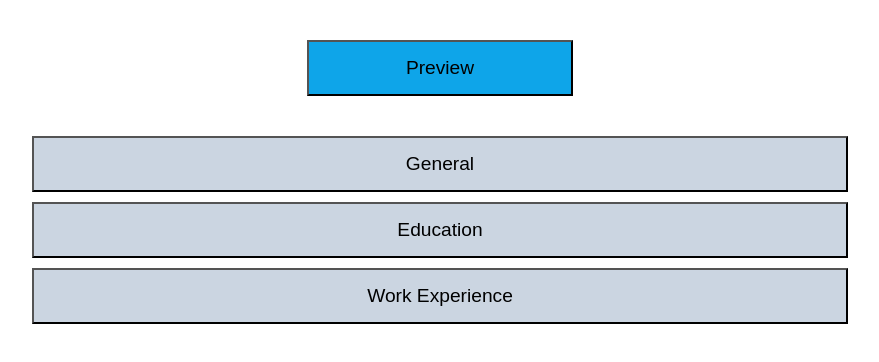
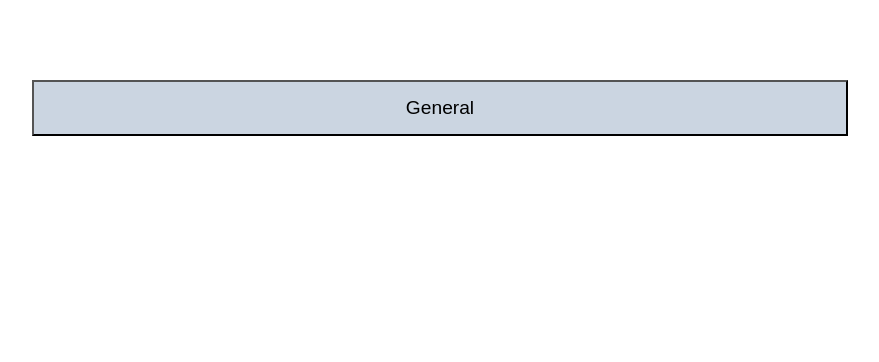
Before and after one commit to wojwoj8/TOP-CV-PROJECT, a React (Create React App) app: page / in a window 1280 px wide. Shown: the top 362 px of the page, without its empty margins (200-1079 px from the left). Built offline with nearby package versions, Linux system fonts and the light colour scheme; a web font is replaced by a local one.

Commit message:
something like that

```diff
--- a/src/App.js
+++ b/src/App.js
@@ -2,66 +2,72 @@ import './App.css';
 import './components/Forms.scss';
 import './components/Preview.scss'
 import uniqid from "uniqid";
-import React, { Component } from 'react';
+import React, { useState } from 'react';
 import Forms from './components/Forms';
 import Preview from './components/Preview';
 
 
-class App extends Component {
-  constructor(props){
-    super(props);
+function App() {
 
-    // this.editButt = this.editButt.bind(this);
+  const [data, setData] = useState({
+    general: {
+            name: '',
+            surname: '',
+            email: '',
+            github: '',
+          },
+  // const [data, setData] = useState({
+  //   state: {
+  //     general: {
+  //       name: '',
+  //       surname: '',
+  //       email: '',
+  //       github: '',
+  //     },
+  //     education: {
+  //       school: '',
+  //       degree: '',
+  //       city: '',
+  //       startDate: '',
+  //       finishDate: '',
+  //       id: uniqid(),
+  //     },
+  //     practical: {
+  //       companyName: '',
+  //       positionTitle: '',
+  //       startDateP: '',
+  //       finishDateP: '',
+  //       mainTasks: '',
+  //       id: uniqid(),
+  //     },
+  //     educations: [],
+  //     practicals: [],
 
-    this.state = {
-      general: {
-        name: '',
-        surname: '',
-        email: '',
-        github: '',
-      },
-      education: {
-        school: '',
-        degree: '',
-        city: '',
-        startDate: '',
-        finishDate: '',
-        id: uniqid(),
-      },
-      practical: {
-        companyName: '',
-        positionTitle: '',
-        startDateP: '',
-        finishDateP: '',
-        mainTasks: '',
-        id: uniqid(),
-      },
-      educations: [],
-      practicals: []
+  //   }
+  })
 
-    }
-  }
 
-  handleChange = (e) =>{
+  const handleChange = (e) =>{
     let field = e.target.name
     let formPart = e.target.parentNode.parentNode.className;
     // console.log(e.target.value);
     // console.log(formPart)
-
-    this.setState(prevSate =>({
+  //  console.log(data)
+    setData(prevSate =>({
       [formPart]: {
         ...prevSate[formPart],
         [field]: e.target.value,
+
       }
     }))
 
   }
-  showHide = (e) =>{
+  const showHide = (e) =>{
     const butt = e.target;
     let form = butt.nextElementSibling;
     form.classList.toggle('hidden');
 }
-  showHidePrev = (e) =>{
+  const showHidePrev = (e) =>{
     const butt = e.target;
     let form = butt.nextElementSibling;
     // butt.innerHTML = 'show'
@@ -70,7 +76,7 @@ class App extends Component {
     form.classList.toggle('hidden');
   }
 
-  onSub = (e) =>{
+  const onSub = (e) =>{
     e.preventDefault();
     // need to make array in order to concat
     const inpu = Array.from(e.target.parentElement.querySelectorAll('input'));
@@ -136,7 +142,7 @@ class App extends Component {
 
   }
 
-  editButt = (e, name) =>{
+  const editButt = (e, name) =>{
     // console.log(e);
     const prev = document.querySelector('.preview-content');
     const forms = document.querySelector('.forms-side');
@@ -156,41 +162,34 @@ class App extends Component {
     }))
     //console.log(this.state.education)
   }
-  render(){
-    const {name, surname, email, github} = this.state.general
+
+    // const {name, surname, email, github} = data.state.general;
     // const {school, degree, finishDate, startDate} = this.state.education
     // const {companyName, positionTitle, startDateP, finishDateP, mainTasks} = this.state.practical
   return (
     <div className="App">
       <Forms
-        handleChange={this.handleChange}
-        general={this.state.general}
-        education = {this.state.education}
-        practical = {this.state.practical}
-        onSub={this.onSub}
-        showHide={this.showHide}
+        handleChange={handleChange}
+        general={data}
+        // education = {data}
+        // practical = {data}
+        onSub={onSub}
+        showHide={showHide}
       ></Forms>
-      <Preview
-        educations = {this.state.educations}
-        name={name}
-        surname={surname}
-        email={email}
-        github={github}
-        editButt={this.editButt}
-        // school={school}
-        // degree={degree}
-        // finishDate={finishDate}
-        // startDate={startDate}
-        // companyName={companyName}
-        // positionTitle={positionTitle}
-        // startDateP={startDateP}
-        // finishDateP={finishDateP}
-        // mainTasks={mainTasks}
-        showHidePrev={this.showHidePrev}
-        practicals = {this.state.practicals}
-      ></Preview>
+      {/* <Preview
+        educations = {data}
+        name={data}
+        surname={data}
+        email={data}
+        github={data}
+        editButt={editButt}
+
+
+        showHidePrev={showHidePrev}
+        practicals = {data}
+      ></Preview> */}
     </div>
   );
-}
-}
+};
+
 export default App;
--- a/src/components/Forms.js
+++ b/src/components/Forms.js
@@ -1,41 +1,37 @@
-import React, {Component} from "react";
 import GeneralForm from "./GeneralForm";
 import EducationForm from './EducationForm';
 import PracticalForm from "./PracticalForm";
 
-class Forms extends Component{
-
-
-    render(){
+const Forms = ({ handleChange, general, education, practical, onSub, showHide}) => {
 
     return(
         <div className="forms-side">
             <GeneralForm
             // onSub={this.props.onSub}
-                general={this.props.general}
-                handleChange={this.props.handleChange}
-                showHide={this.props.showHide}
+            general={general}
+            handleChange={handleChange}
+            showHide={showHide}
             >
             </GeneralForm>
-                <EducationForm
-                onSub={this.props.onSub}
-                education={this.props.education}
-                showHide={this.props.showHide}
-                handleChange={this.props.handleChange}
+            {/* <EducationForm
+            onSub={onSub}
+            education={education}
+            showHide={showHide}
+            handleChange={handleChange}
             >
 
             </EducationForm>
             <PracticalForm
-                onSub={this.props.onSub}
-                practical={this.props.practical}
-                showHide={this.props.showHide}
-                handleChange={this.props.handleChange}
+            onSub={onSub}
+            practical={practical}
+            showHide={showHide}
+            handleChange={handleChange}
             >
-                </PracticalForm>
+            </PracticalForm> */}
         </div>
     )
 
 
 }
-}
+
 export default Forms
--- a/src/components/GeneralForm.js
+++ b/src/components/GeneralForm.js
@@ -1,43 +1,39 @@
-import React, {Component} from "react";
+const GeneralForm = ({general, handleChange, showHide}) => {
 
-class GeneralForm extends Component{
-
-    render(){
-        const {name, surname, email, github} = this.props
     return(
 
         <div className="general">
             <button
-                onClick={this.props.showHide}
+            onClick={showHide}
             className="sh-butt">General</button>
             <form className="general-form hidden"
             // onSubmit={this.props.handleChange}
             >
                 <label htmlFor="name">Name: </label>
                 <input name="name"
-                    value={name}
-                    onChange={this.props.handleChange}
+                value={general.name}
+                onChange={handleChange}
                 ></input>
                 <label htmlFor="surname">Surname: </label>
                 <input name="surname"
-                    value={surname}
-                    onChange={this.props.handleChange}
+                value={general.surname}
+                onChange={handleChange}
                 ></input>
                 <label htmlFor="email">Email: </label>
                 <input name="email"
-                    value={email}
-                    onChange={this.props.handleChange}
+                value={general.email}
+                onChange={handleChange}
                 type="email"
                 ></input>
                 <label htmlFor="github">Github: </label>
                 <input name="github"
-                    value={github}
-                    onChange={this.props.handleChange}
+                value={general.github}
+                onChange={handleChange}
                 type="link"
                 ></input>
             </form>
         </div>
     )
-    }
+
 }
 export default GeneralForm
```
Lines whose indentation alone changed are shown as unchanged.
